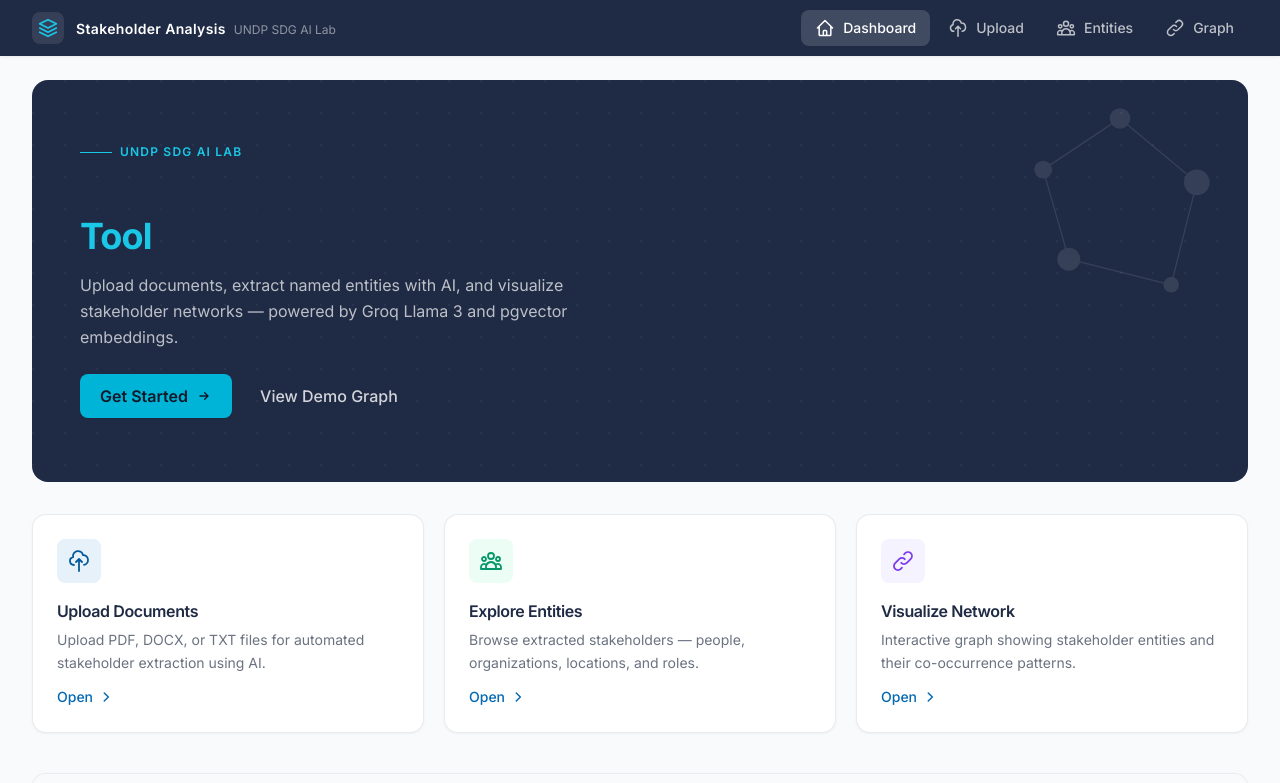
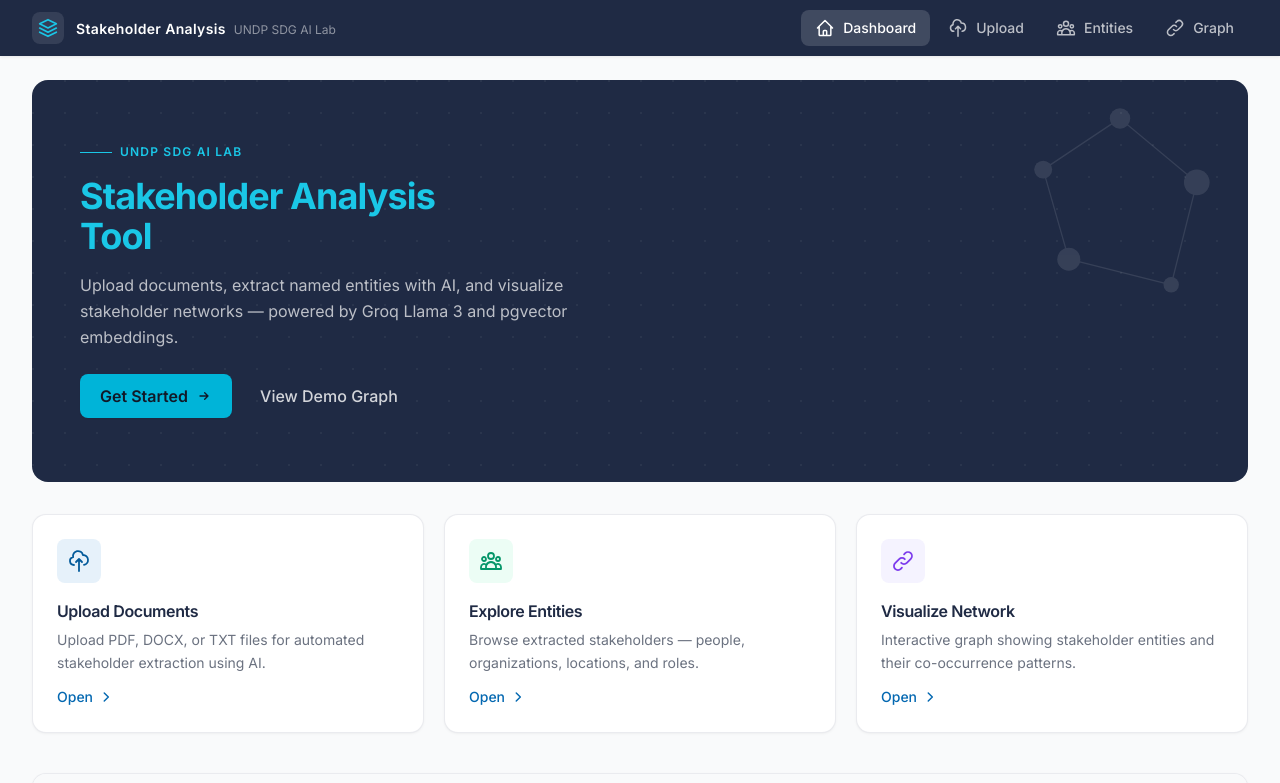
Before and after one commit to Ramykaz/Stakeholder-Mapping-Tool, a Next.js app in the folder frontend/: page / in a window 1280 px wide. Shown: the top 783 px of the page. Built offline with nearby package versions, Linux system fonts and the light colour scheme.

Commit message:
fix(ui): make hero Stakeholder Analysis text accent-400 for visibility

```diff
--- a/frontend/pages/index.tsx
+++ b/frontend/pages/index.tsx
@@ -78,7 +78,7 @@
             <span className="text-accent-400 text-xs font-semibold uppercase tracking-widest">UNDP SDG AI Lab</span>
           </div>
           <h1 className="text-3xl sm:text-4xl font-bold tracking-tight leading-tight">
-            Stakeholder Analysis
+            <span className="text-accent-400">Stakeholder Analysis</span>
             <span className="block text-accent-400">Tool</span>
           </h1>
           <p className="mt-4 text-white/70 text-base leading-relaxed max-w-lg">
```
